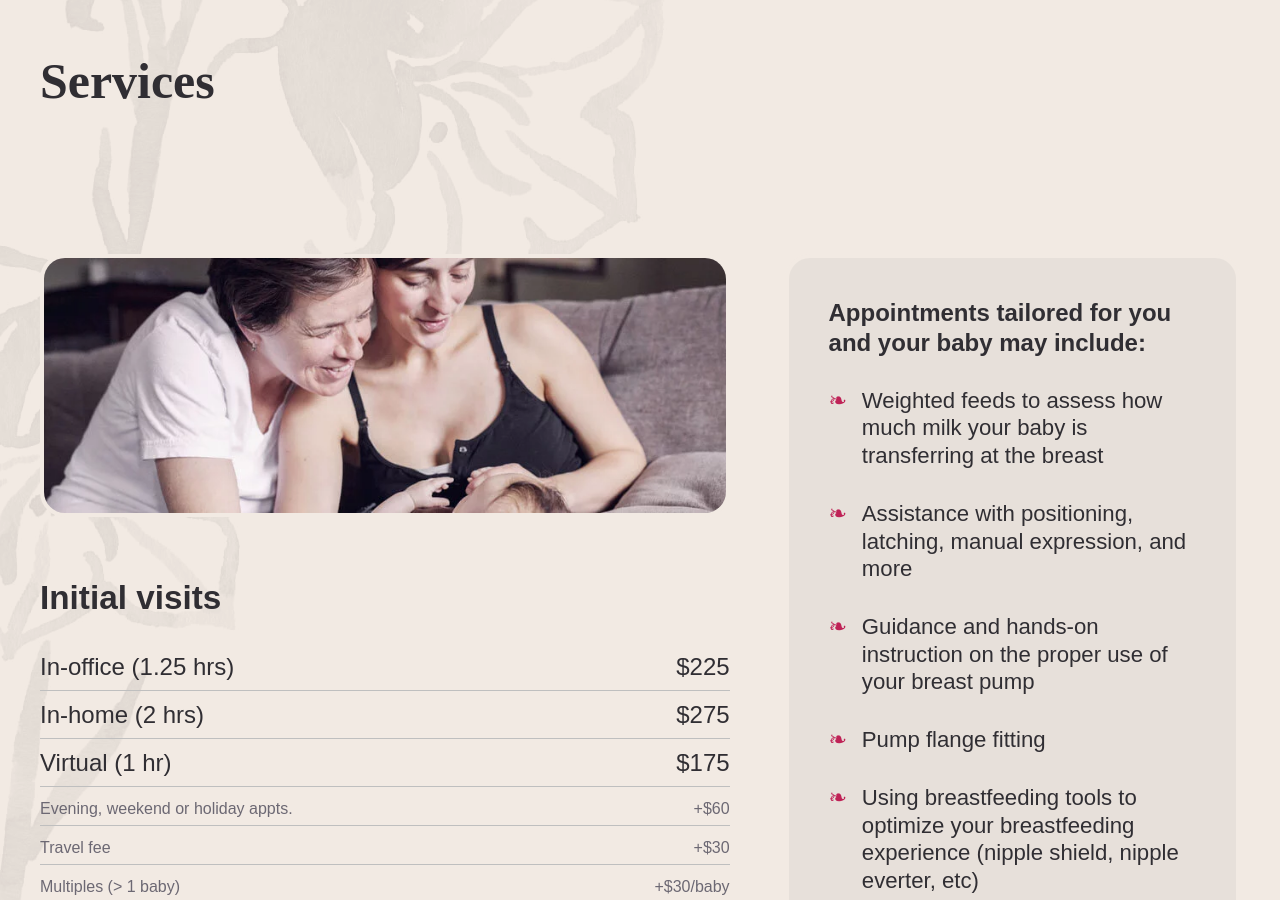
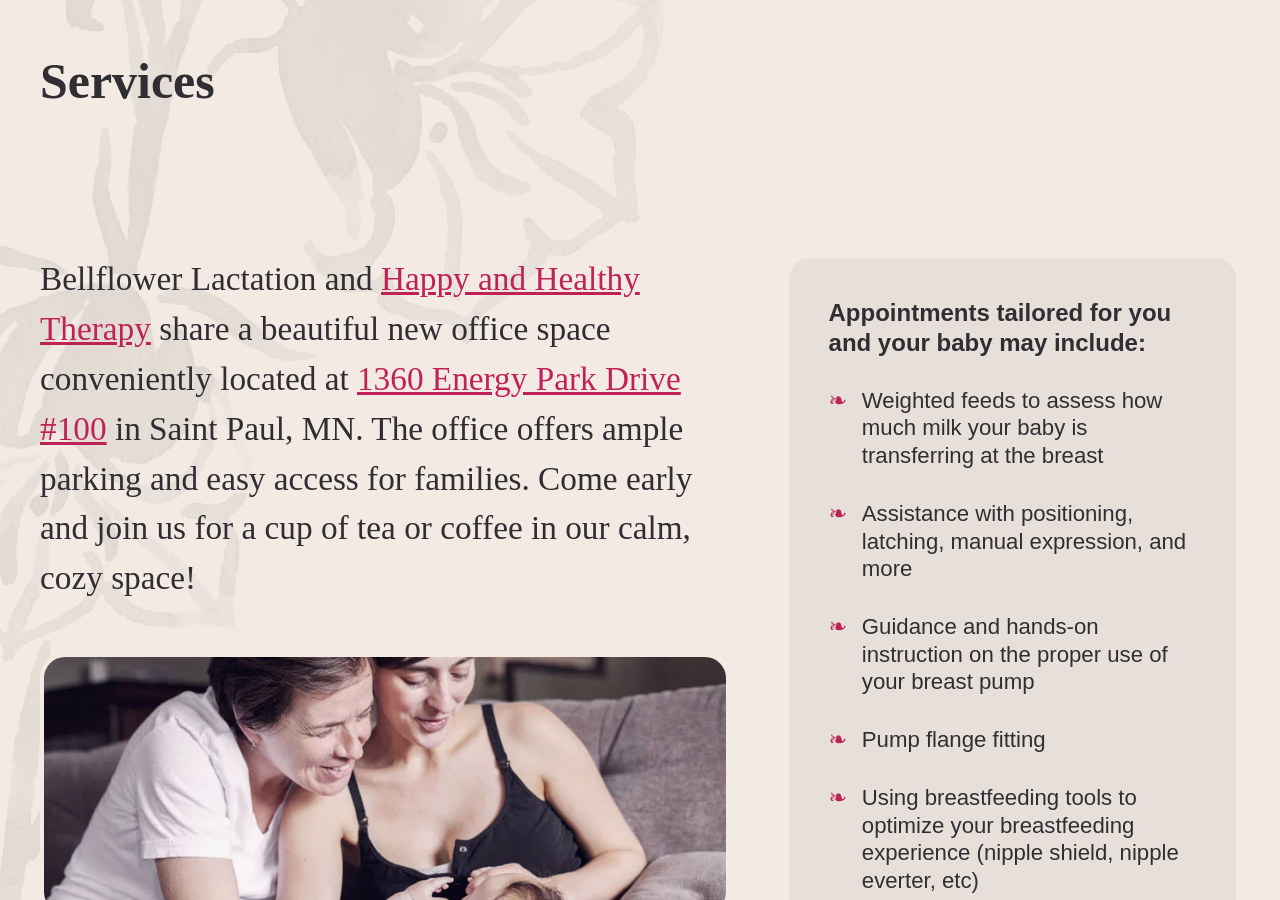
Before and after one commit to bellflowerlactation/bellflower, a Jekyll site: the page built from services.html, in a window 1280 px wide and 900 px high, scrolled down 394 px. Built offline with Jekyll 4.4.1, drawn with Linux system fonts in a browser that asks for light colours; some web fonts are replaced.

Commit message:
Add links to Happy Healthy and new location

```diff
--- a/services.html
+++ b/services.html
@@ -5,6 +5,9 @@
 
 <h1 class="u-gc:1/13 u-mb:4 u-md-mb:2 u-sm-mb:-2">Services</h1>
 <div class="u-gc:1/8 u-md-gc:1/13">
+    <p class="subtitle">
+       Bellflower Lactation and <a href="https://www.happyandhealthytherapy.com/">Happy and Healthy Therapy</a> share a beautiful new office space conveniently located at <a href="https://maps.app.goo.gl/1tNakLN7rsMwCBzk9">1360 Energy Park Drive #100</a> in Saint Paul, MN. The office offers ample parking and easy access for families. Come early and join us for a cup of tea or coffee in our calm, cozy space!
+    </p>
     <div class="u-mb:12 u-sm-mr:-4 u-sm-mb:8 u-sm-ml:-4">
         <picture>
             <source
```
